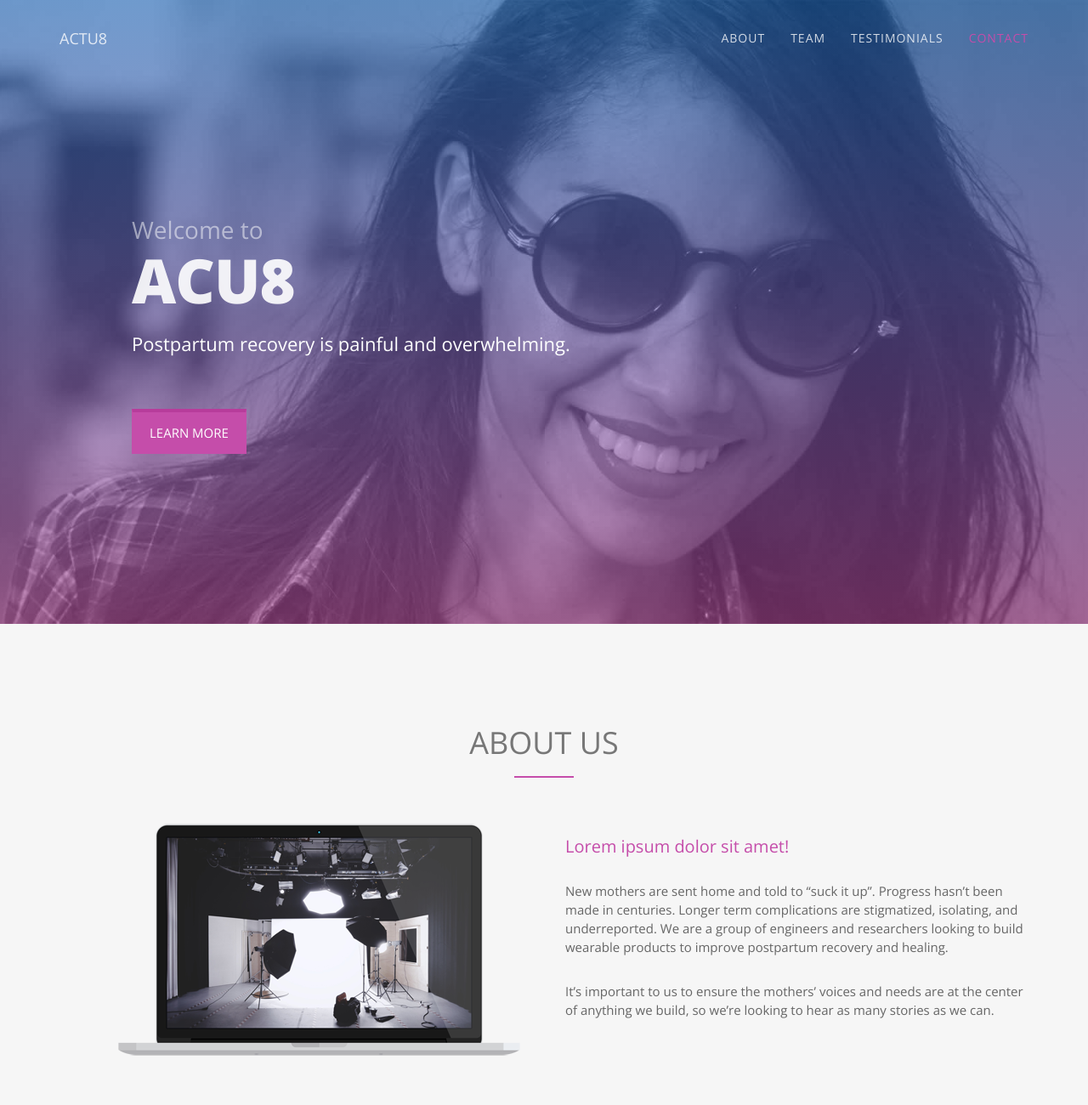
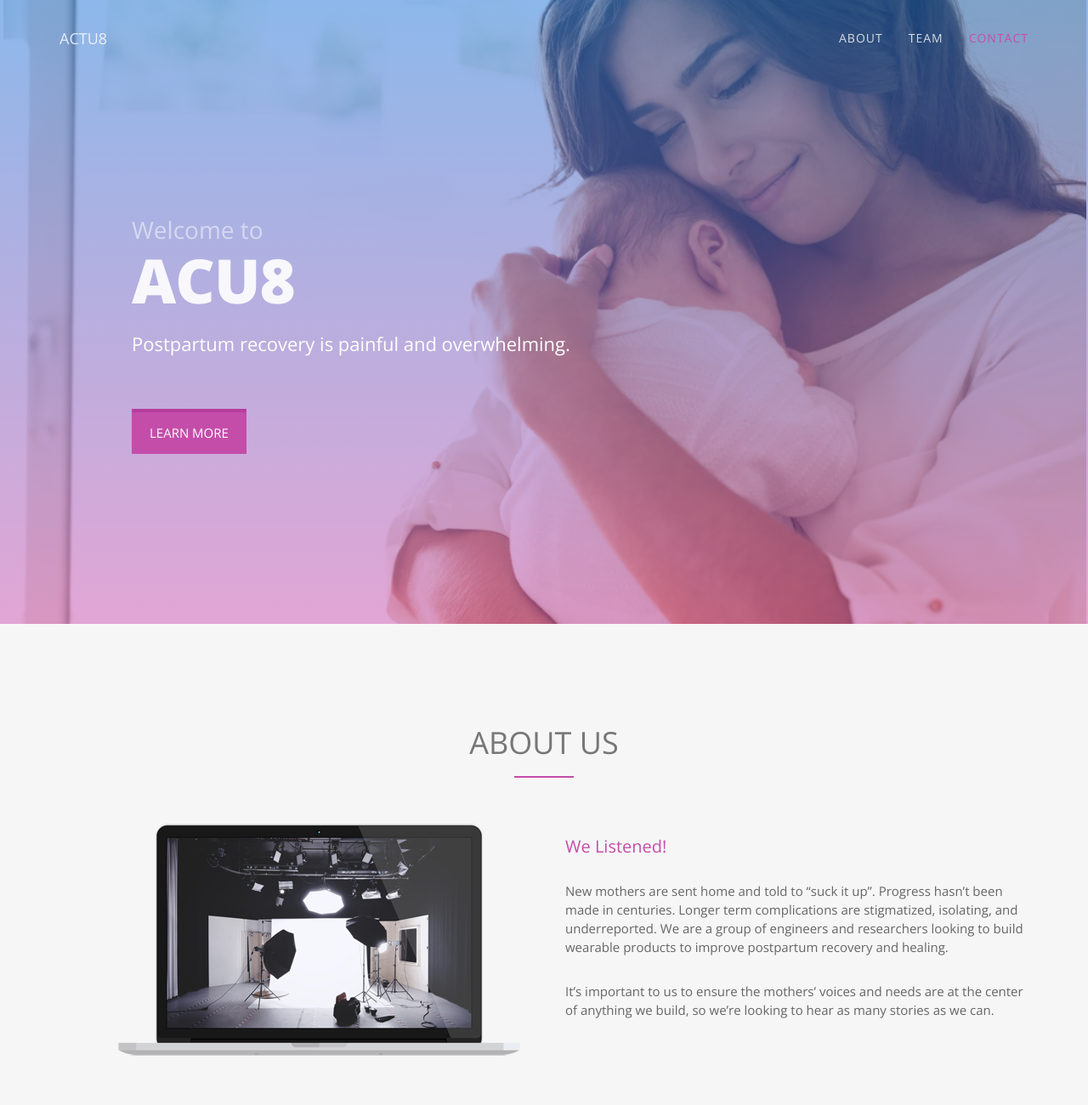
Before and after one commit to Ariellesr/Ariellesr.github.io, a plain HTML site: page index.html in a window 1280 px wide. Shown: the top 1300 px of the page at 85% size. Drawn offline with nearby package versions, Linux system fonts and the light colour scheme.

Commit message:
Added background Image

```diff
--- a/css/style.css
+++ b/css/style.css
@@ -147,7 +147,7 @@ hr {
 	display: table;
 	width: 100%;
 	padding: 0;
-	background: url(../img/intro-bg.jpg) no-repeat right bottom;
+	background: url(../img/background.jpg) no-repeat right bottom;
 	background-color: #e5e5e5;
 	-webkit-background-size: cover;
 	-moz-background-size: cover;
--- a/index.html
+++ b/index.html
@@ -53,7 +53,7 @@
         <li><a href="#about" class="page-scroll">About</a></li>
         <!--<li><a href="#services" class="page-scroll">Services</a></li>-->
         <li><a href="#portfolio" class="page-scroll">Team</a></li>
-        <li><a href="#testimonials" class="page-scroll">Testimonials</a></li>
+        <!--<li><a href="#testimonials" class="page-scroll">Testimonials</a></li>-->
         <li><a href="#contact" class="page-scroll">Contact</a></li>
       </ul>
     </div>
@@ -87,7 +87,7 @@
       <div class="col-xs-12 col-md-6"> <img src="img/about.png" class="img-responsive" alt=""> </div>
       <div class="col-xs-12 col-md-6">
         <div class="about-text">
-          <h3>Lorem ipsum dolor sit amet!</h3>
+          <h3>We Listened!</h3>
           <p>New mothers are sent home and told to “suck it up”. Progress hasn’t been made in centuries. Longer term complications are stigmatized, isolating, and underreported. We are a group of engineers and researchers looking to build wearable products to improve postpartum recovery and healing.</p>
           <p>It’s important to us to ensure the mothers’ voices and needs are at the center of anything we build, so we’re looking to hear as many stories as we can.</p>
         </div>
@@ -230,7 +230,7 @@
     </div>
   </div>
 </div>
-<!-- Testimonials Section -->
+<!-- Testimonials Section
 <div id="testimonials" class="text-center">
   <div class="container">
     <div class="section-title">
@@ -257,6 +257,7 @@
     </div>
   </div>
 </div>
+-->
 <!-- Contact Section -->
 <div id="contact" class="text-center">
   <div class="container">
```
Also changed, not shown: img/background.jpg (added), img/intro-bg.jpg (deleted).
